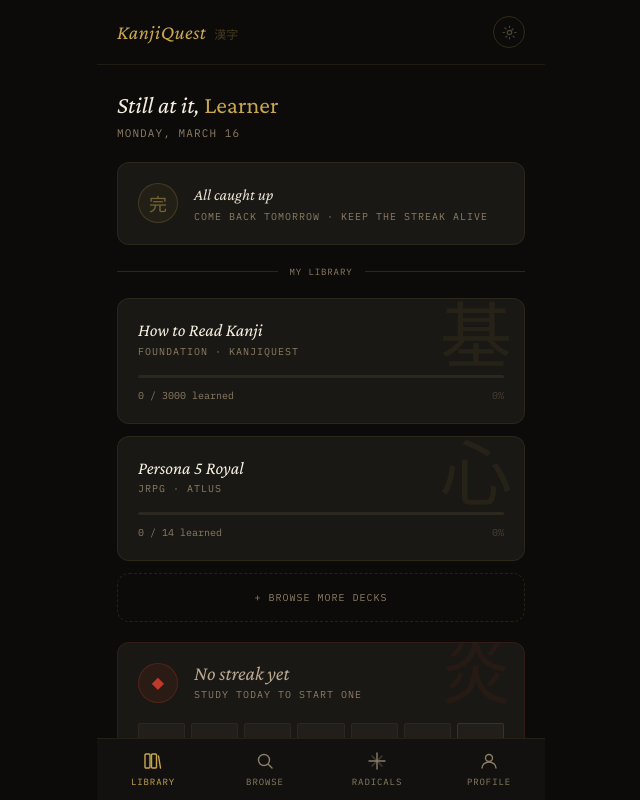
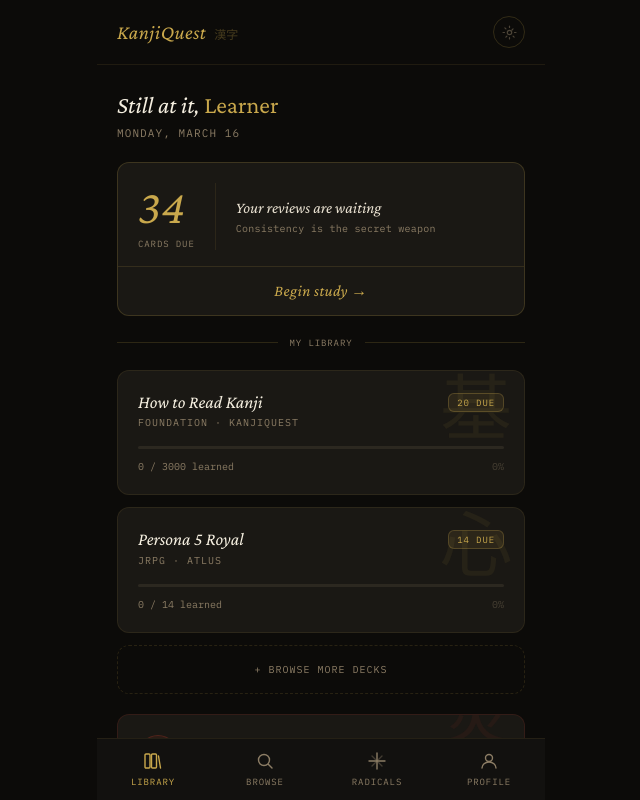
Before and after one commit to JackL725/kanjiquest-app, a React (Vite) app: page /library in a window 1280 px wide. Shown: the whole page, without its empty margins (319-959 px from the left). Built offline with nearby package versions, Linux system fonts and the light colour scheme.

Commit message:
fix: due today = reviews due + today's new card allotment (newCardsPerDay setting)

```diff
--- a/src/hooks/useSRS.js
+++ b/src/hooks/useSRS.js
@@ -128,9 +128,12 @@ export function useSRS(deckId) {
     return cards.filter(c => (getCardProgress(c.id)?.reps ?? 0) > 0).length
   }
 
-  // Reviews due today (excludes brand-new cards)
+  // Cards to study today = reviews due + new cards up to daily limit
   function getDueCount(cards) {
-    return getDueCards(cards).length
+    const s        = readSettings()
+    const reviews  = getDueCards(cards).length
+    const newAvail = Math.min(getNewCards(cards).length, s.newCardsPerDay)
+    return reviews + newAvail
   }
 
   // New cards never seen before
--- a/src/screens/DeckScreen.jsx
+++ b/src/screens/DeckScreen.jsx
@@ -14,10 +14,10 @@ export default function DeckScreen() {
     </div>
   )
 
-  const learned = getLearnedCount(deck.cards)
-  const due     = getDueCount(deck.cards)
-  const newCount = getNewCount(deck.cards)
-  const pct     = Math.round((learned / deck.cards.length) * 100)
+  const learned  = getLearnedCount(deck.cards)
+  const due      = getDueCount(deck.cards)   // reviews + today's new allotment
+  const newCount = getNewCount(deck.cards)   // total unseen (display only)
+  const pct      = Math.round((learned / deck.cards.length) * 100)
 
   return (
     <div className="px-5 py-6">
@@ -54,9 +54,9 @@ export default function DeckScreen() {
       {/* Stats */}
       <div className="grid grid-cols-3 gap-3 mb-6 animate-fade-up delay-100">
         {[
-          { num: learned,  lbl: 'Learned'  },
-          { num: due,      lbl: 'Due today' },
-          { num: newCount, lbl: 'New'       },
+          { num: learned,            lbl: 'Learned'   },
+          { num: due,                lbl: 'Due today'  },
+          { num: deck.cards.length,  lbl: 'Total'      },
         ].map(({ num, lbl }) => (
           <div key={lbl} className="bg-ink-800 rounded-xl p-3 text-center border border-gold-400/10">
             <p className="font-display italic text-2xl text-gold-400 leading-none">{num}</p>
@@ -87,10 +87,7 @@ export default function DeckScreen() {
                      font-display italic text-lg py-3 rounded-xl
                      hover:bg-gold-400/10 transition-colors duration-200"
         >
-          {due > 0 && newCount === 0 && `Study ${due} due card${due !== 1 ? 's' : ''}`}
-          {due === 0 && newCount > 0 && `Study ${newCount} new card${newCount !== 1 ? 's' : ''}`}
-          {due > 0 && newCount > 0 && `Study · ${due} due + ${newCount} new`}
-          {due === 0 && newCount === 0 && 'Review all cards'}
+          {due > 0 ? `Study ${due} card${due !== 1 ? 's' : ''} today` : 'All caught up'}
         </button>
         <button
           onClick={() => navigate(`/study/${id}?mode=all`)}
--- a/src/screens/LibraryScreen.jsx
+++ b/src/screens/LibraryScreen.jsx
@@ -7,17 +7,26 @@ import { useSRS } from '@/hooks/useSRS'
 // Avoids calling useSRS inside a loop (Rules of Hooks violation).
 function readTotalDue(decks) {
   try {
-    const raw  = localStorage.getItem('kq-srs-progress')
-    const prog = raw ? JSON.parse(raw) : {}
+    const raw      = localStorage.getItem('kq-srs-progress')
+    const prog     = raw ? JSON.parse(raw) : {}
+    const settings = (() => {
+      try {
+        const s = localStorage.getItem('kq-settings')
+        return s ? { newCardsPerDay: 20, maxReviewsPerDay: 200, ...JSON.parse(s) }
+                 : { newCardsPerDay: 20, maxReviewsPerDay: 200 }
+      } catch { return { newCardsPerDay: 20, maxReviewsPerDay: 200 } }
+    })()
+
     return decks.reduce((sum, deck) => {
       const dp = prog[deck.id] || {}
-      return sum + deck.cards.filter(c => {
+      const reviews = deck.cards.filter(c => {
         const p = dp[c.id]
-        // New cards (no progress) are not "due"
         if (!p) return false
-        // Cards with history: due if next date has passed
         return new Date(p.next) <= new Date()
       }).length
+      const newCards = deck.cards.filter(c => !dp[c.id]).length
+      const newAlloc = Math.min(newCards, settings.newCardsPerDay)
+      return sum + reviews + newAlloc
     }, 0)
   } catch { return 0 }
 }
```
